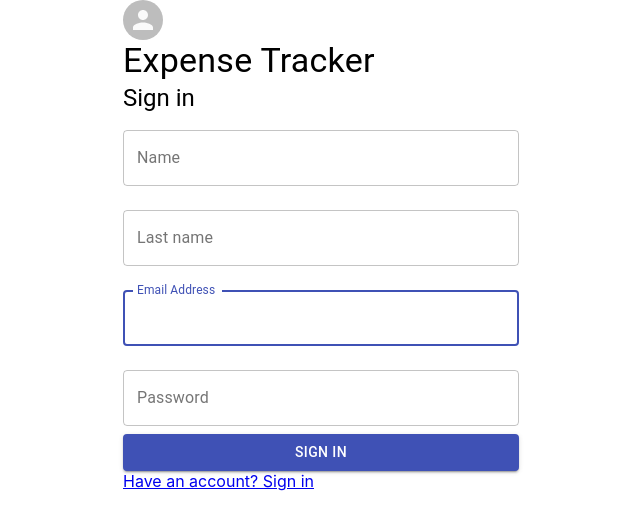
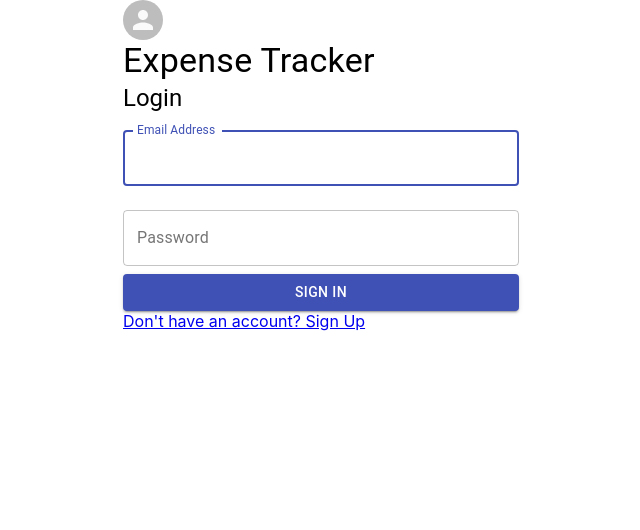
Before and after one commit to Alanoterohs/expense-tracker-PERN, a JavaScript app in the folder client/: page / in a window 1280 px wide. Shown: the top 530 px of the page, without its empty margins (319-959 px from the left). Built offline with nearby package versions, Linux system fonts and the light colour scheme; the HTML template or start-up script is replaced by a standard one.

Commit message:
formulario Login

```diff
--- a/client/package.json
+++ b/client/package.json
@@ -10,7 +10,7 @@
     "react": "^17.0.2",
     "react-dom": "^17.0.2",
     "react-router-dom": "^5.2.1",
-    "react-scripts": "4.0.3",
+    "react-scripts": "^4.0.3",
     "web-vitals": "^1.1.2"
   },
   "scripts": {
--- a/client/src/App.js
+++ b/client/src/App.js
@@ -1,9 +1,9 @@
-import Register from './components/Register'
+import Login from './components/login/Login';
 
 function App() {
   return (
     <div className="App">
-      <Register />
+      <Login/>
     </div>
   );
 }
--- /dev/null
+++ b/client/src/components/login/Login.js
@@ -0,0 +1,60 @@
+import { Link } from 'react-router-dom';
+
+import {
+ Button,
+ TextField,
+ Grid,
+ Container,
+ Avatar,
+ Typography,
+ } from '@material-ui/core';
+
+function Login() {
+  return (
+    <Grid container component="main">
+      <Container component="main" maxWidth="xs" style={{ backgroundColor: '#ffffff', }}>
+          <Avatar>
+          </Avatar>
+          <Typography component="h1" variant="h4">
+            Expense Tracker
+          </Typography>
+          <Typography component="h1" variant="h5">
+            Login
+          </Typography>
+          <form>
+            <TextField
+              variant="outlined"
+              margin="normal"
+              fullWidth
+              label="Email Address"
+              autoFocus
+            />
+            <TextField
+              variant="outlined"
+              margin="normal"
+              fullWidth
+              label="Password"
+              type="password"
+            />
+            <Button
+              type="submit"
+              fullWidth
+              variant="contained"
+              color="primary"
+            >
+              Sign In
+            </Button>
+            <Grid container>
+              <Grid item>
+                <a href="/login" variant="body2">
+                 Don't have an account? Sign Up
+                </a>
+              </Grid>
+            </Grid>
+          </form>
+      </Container>
+     </Grid>
+  );
+}
+
+export default Login;
```
Also changed, not shown: client/src/components/login/Register.js (renamed from client/src/components/Register.js).
